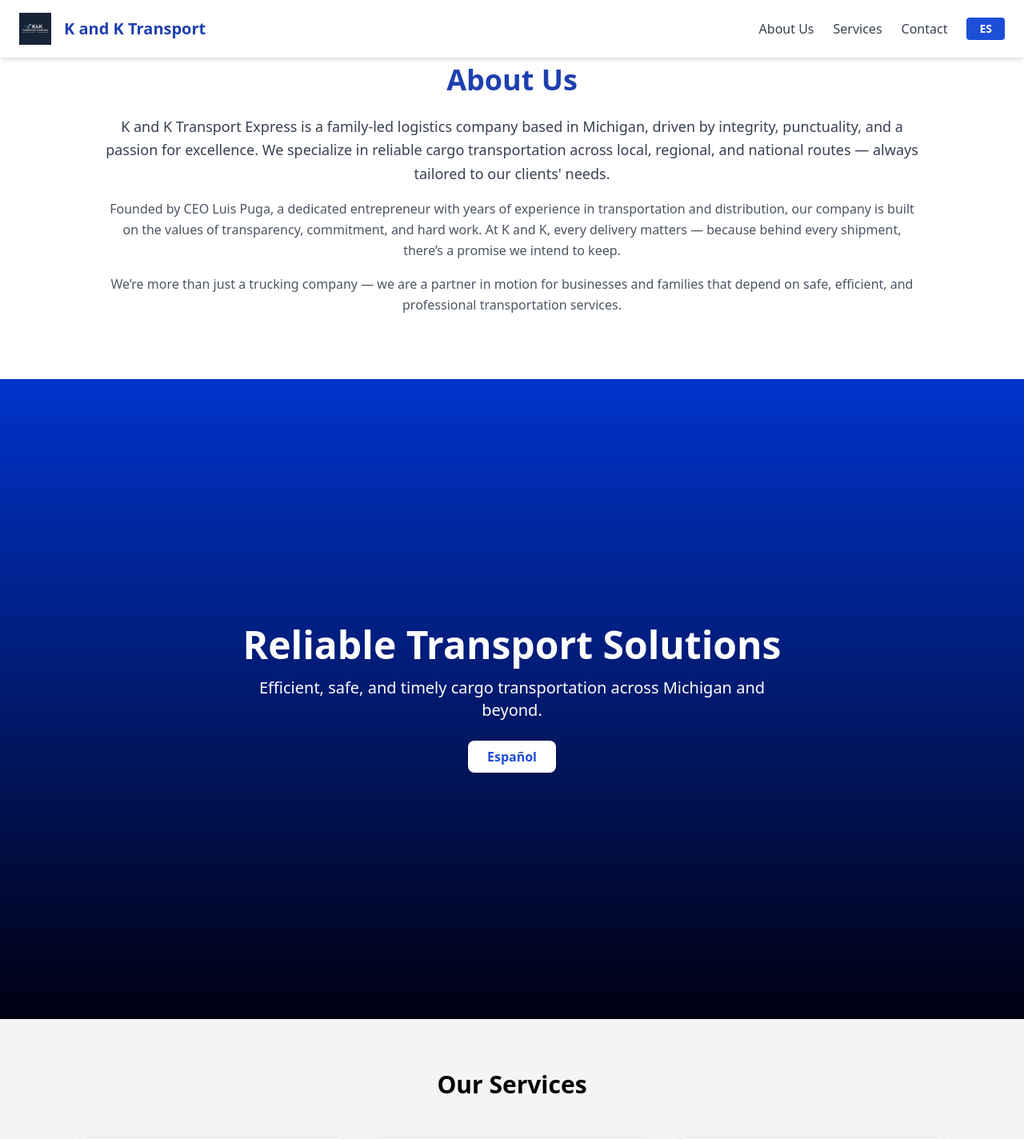
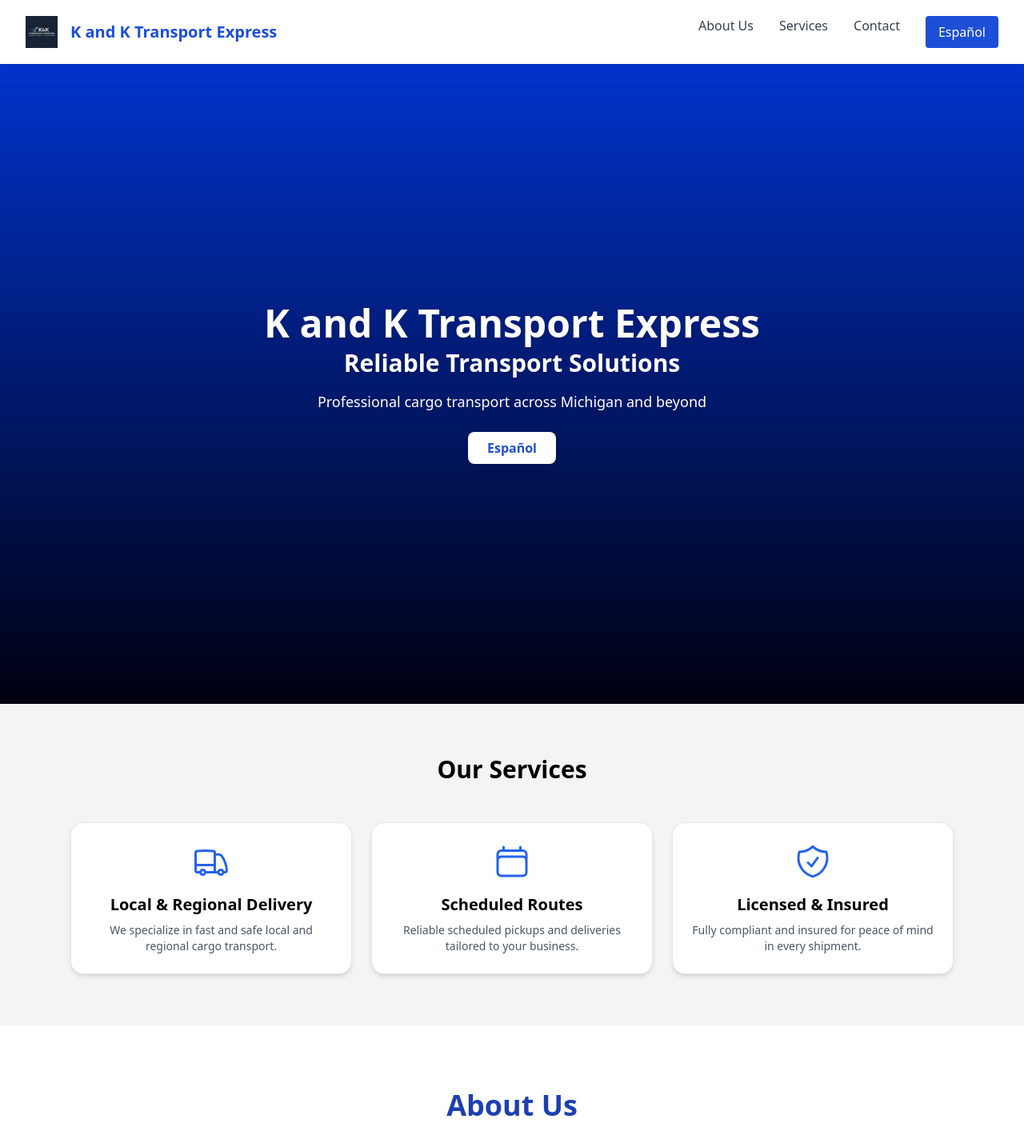
Before and after one commit to kktransportexpress/kk-transport-express, a React (Vite) app: page / in a window 1280 px wide. Shown: the top 1424 px of the page at 80% size. Built offline with nearby package versions, Linux system fonts and the light colour scheme.

Commit message:
✅ Site fully functional: Language toggle, navbar, logo, responsive layout

```diff
--- a/src/App.jsx
+++ b/src/App.jsx
@@ -1,54 +1,65 @@
-import { useState } from "react";
+import React, { useState } from "react";
 import Navbar from "./components/Navbar";
 import About from "./components/About";
 import Contact from "./components/Contact";
 import Footer from "./components/Footer";
-import { TruckIcon, CalendarIcon, ShieldCheckIcon } from "@heroicons/react/24/outline";
+import {
+  TruckIcon,
+  CalendarIcon,
+  ShieldCheckIcon,
+} from "@heroicons/react/24/outline";
 
 const contentEN = {
   heroTitle: "Reliable Transport Solutions",
-  heroSubtitle: "Efficient, safe, and timely cargo transportation across Michigan and beyond.",
+  heroSubtitle: "Professional cargo transport across Michigan and beyond",
   switchLang: "Español",
   servicesTitle: "Our Services",
   services: [
     {
-      icon: <TruckIcon className="h-12 w-12 text-blue-700" />,
       label: "Local & Regional Delivery",
-      description: "Same-day and next-day cargo transportation services across Michigan.",
+      icon: <TruckIcon className="h-12 w-12 text-blue-600" />,
+      description:
+        "We specialize in fast and safe local and regional cargo transport.",
     },
     {
-      icon: <CalendarIcon className="h-12 w-12 text-blue-700" />,
       label: "Scheduled Routes",
-      description: "Reliable delivery with pre-scheduled routes to fit your business needs.",
+      icon: <CalendarIcon className="h-12 w-12 text-blue-600" />,
+      description:
+        "Reliable scheduled pickups and deliveries tailored to your business.",
     },
     {
-      icon: <ShieldCheckIcon className="h-12 w-12 text-blue-700" />,
       label: "Licensed & Insured",
-      description: "Your cargo is safe with us—fully licensed, insured, and professional.",
+      icon: <ShieldCheckIcon className="h-12 w-12 text-blue-600" />,
+      description:
+        "Fully compliant and insured for peace of mind in every shipment.",
     },
   ],
 };
 
 const contentES = {
   heroTitle: "Soluciones de Transporte Confiables",
-  heroSubtitle: "Transporte de carga eficiente, seguro y puntual en Michigan y más allá.",
+  heroSubtitle:
+    "Transporte de carga profesional en Michigan y más allá",
   switchLang: "English",
   servicesTitle: "Nuestros Servicios",
   services: [
     {
-      icon: <TruckIcon className="h-12 w-12 text-blue-700" />,
       label: "Entrega Local y Regional",
-      description: "Transporte de carga en el mismo día o al día siguiente dentro de Michigan.",
+      icon: <TruckIcon className="h-12 w-12 text-blue-600" />,
+      description:
+        "Nos especializamos en transporte de carga rápido y seguro a nivel local y regional.",
     },
     {
-      icon: <CalendarIcon className="h-12 w-12 text-blue-700" />,
       label: "Rutas Programadas",
-      description: "Entrega confiable con rutas preestablecidas para su negocio.",
+      icon: <CalendarIcon className="h-12 w-12 text-blue-600" />,
+      description:
+        "Recogidas y entregas confiables adaptadas a su negocio.",
     },
     {
-      icon: <ShieldCheckIcon className="h-12 w-12 text-blue-700" />,
-      label: "Licenciados y Asegurados",
-      description: "Su carga está segura con nosotros: empresa profesional con licencia y seguro.",
+      label: "Licenciado y Asegurado",
+      icon: <ShieldCheckIcon className="h-12 w-12 text-blue-600" />,
+      description:
+        "Totalmente conforme y asegurado para su tranquilidad en cada envío.",
     },
   ],
 };
@@ -60,15 +71,24 @@ function App() {
   return (
     <>
       <Navbar lang={lang} setLang={setLang} />
-      <About lang={lang} />
 
-      {/* Hero Section */}
+      {/* Hero */}
       <section
-        className="h-screen bg-cover bg-center flex flex-col items-center justify-center text-white"
+        className="h-screen bg-cover bg-center flex flex-col items-center justify-center text-white text-center px-4"
         style={{ backgroundImage: "url('/truck-hero.jpg')" }}
       >
-        <h1 className="text-5xl font-bold mb-4">{content.heroTitle}</h1>
-        <p className="text-xl max-w-2xl px-4 text-center">{content.heroSubtitle}</p>
+        <h1 className="text-3xl sm:text-5xl font-bold text-white drop-shadow-md mb-2">
+          K and K Transport Express
+        </h1>
+
+        <h2 className="text-xl sm:text-3xl font-semibold drop-shadow-md mb-4">
+          {content.heroTitle}
+        </h2>
+
+        <p className="text-md sm:text-lg max-w-2xl drop-shadow-md">
+          {content.heroSubtitle}
+        </p>
+
         <button
           onClick={() => setLang(lang === "en" ? "es" : "en")}
           className="mt-6 px-6 py-2 bg-white text-blue-700 font-semibold rounded-lg shadow hover:bg-gray-100 transition"
@@ -77,9 +97,11 @@ function App() {
         </button>
       </section>
 
-      {/* Services Section */}
-      <section className="py-16 bg-gray-100">
-        <h2 className="text-3xl font-bold text-center mb-12">{content.servicesTitle}</h2>
+      {/* Services */}
+      <section id="services" className="py-16 bg-gray-100">
+        <h2 className="text-3xl font-bold text-center mb-12">
+          {content.servicesTitle}
+        </h2>
         <div className="grid grid-cols-1 md:grid-cols-3 gap-6 max-w-6xl mx-auto px-6">
           {content.services.map((service, index) => (
             <div
@@ -94,10 +116,16 @@ function App() {
         </div>
       </section>
 
-      {/* Contact Section */}
-      <Contact lang={lang} />
+      {/* About */}
+      <section id="about">
+        <About lang={lang} />
+      </section>
 
-      {/* Footer */}
+      {/* Contact */}
+      <section id="contact">
+        <Contact lang={lang} />
+      </section>
+
       <Footer />
     </>
   );
--- a/src/components/Navbar.jsx
+++ b/src/components/Navbar.jsx
@@ -1,49 +1,48 @@
 import React from "react";
+import logo from "../assets/logo.png";
 
-function Navbar({ lang, setLang }) {
+const Navbar = ({ lang, setLang }) => {
+  const scrollToTop = () => {
+    window.scrollTo({ top: 0, behavior: "smooth" });
+  };
+
   return (
-    <nav className="bg-white shadow-md fixed w-full z-10 top-0 left-0">
-      <div className="max-w-7xl mx-auto px-6 py-4 flex items-center justify-between">
-        {/* LOGO */}
-        <div className="flex items-center space-x-4">
-          <img src="/logo.png" alt="K and K Logo" className="h-10 w-auto" />
-          <span className="text-xl font-bold text-blue-800">
-            K and K Transport
+    <header className="bg-white shadow sticky top-0 z-50">
+      <div className="max-w-7xl mx-auto px-4 sm:px-6 lg:px-8">
+        <div className="flex justify-between items-center h-20">
+          {/* Logo and Name */}
+          <div
+            className="flex items-center space-x-4 cursor-pointer"
+            onClick={scrollToTop}
+          >
+            <img src={logo} alt="K and K Logo" className="h-10 w-auto" />
+            <span className="text-xl font-bold text-blue-700">
+              K and K Transport Express
             </span>
           </div>
 
-        {/* MENU */}
-        <div className="flex items-center space-x-6">
-          <a
-            href="#about"
-            className="text-gray-700 hover:text-blue-700 font-medium transition"
-          >
-            {lang === "en" ? "About Us" : "Sobre Nosotros"}
+          {/* Navigation */}
+          <nav className="hidden md:flex space-x-8">
+            <a href="#about" className="text-gray-700 hover:text-blue-600 font-medium">
+              {lang === "en" ? "About Us" : "Nosotros"}
             </a>
-          <a
-            href="#services"
-            className="text-gray-700 hover:text-blue-700 font-medium transition"
-          >
+            <a href="#services" className="text-gray-700 hover:text-blue-600 font-medium">
               {lang === "en" ? "Services" : "Servicios"}
             </a>
-          <a
-            href="#contact"
-            className="text-gray-700 hover:text-blue-700 font-medium transition"
-          >
+            <a href="#contact" className="text-gray-700 hover:text-blue-600 font-medium">
               {lang === "en" ? "Contact" : "Contacto"}
             </a>
-
-          {/* IDIOMA */}
             <button
               onClick={() => setLang(lang === "en" ? "es" : "en")}
-            className="px-4 py-1 bg-blue-700 text-white rounded hover:bg-blue-800 text-sm font-semibold transition"
+              className="bg-blue-700 text-white px-4 py-2 rounded hover:bg-blue-800 transition"
             >
-            {lang === "en" ? "ES" : "EN"}
+              {lang === "en" ? "Español" : "English"}
             </button>
+          </nav>
         </div>
       </div>
-    </nav>
+    </header>
   );
-}
+};
 
 export default Navbar;
```
Lines whose indentation alone changed are shown as unchanged.
